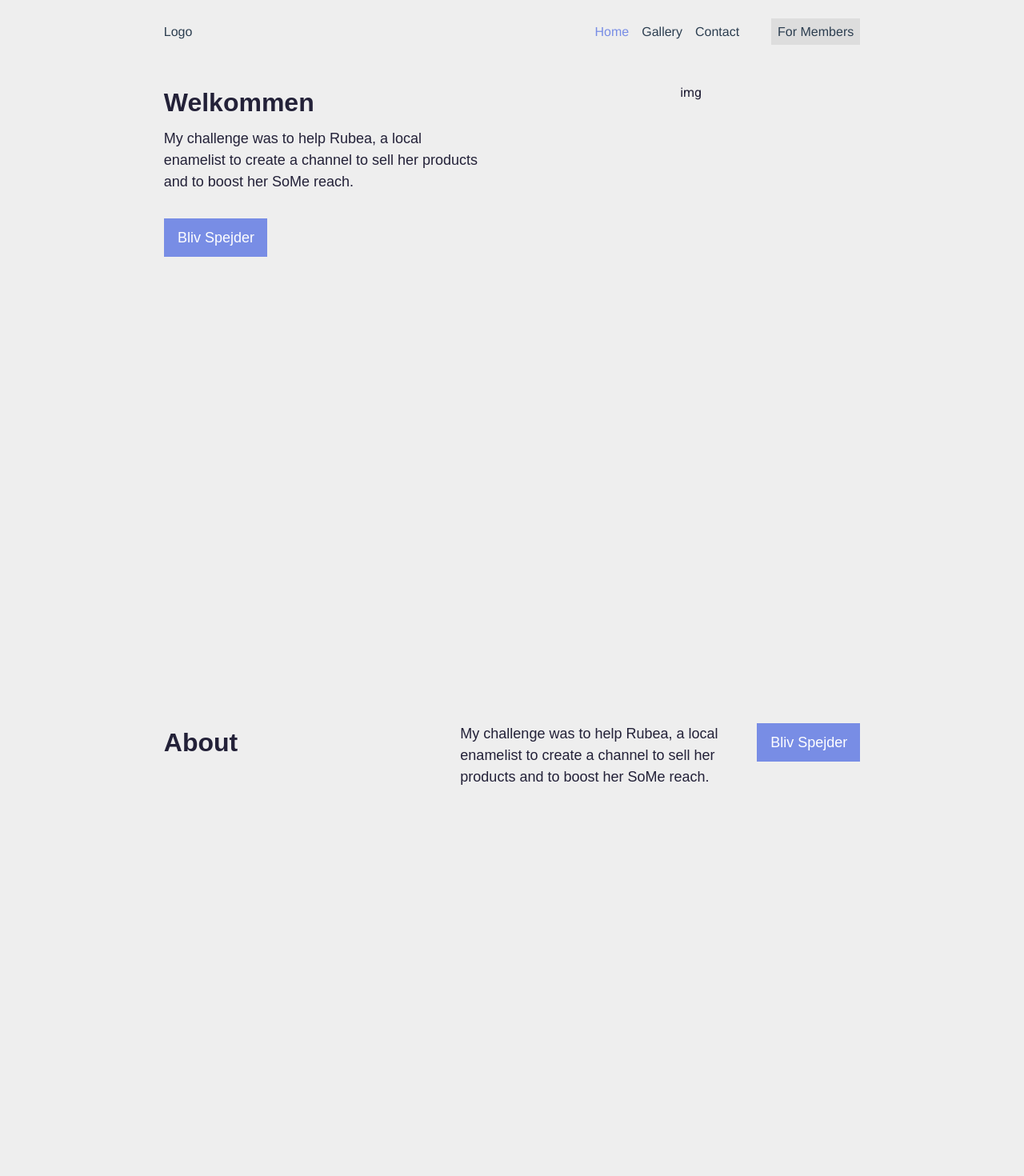
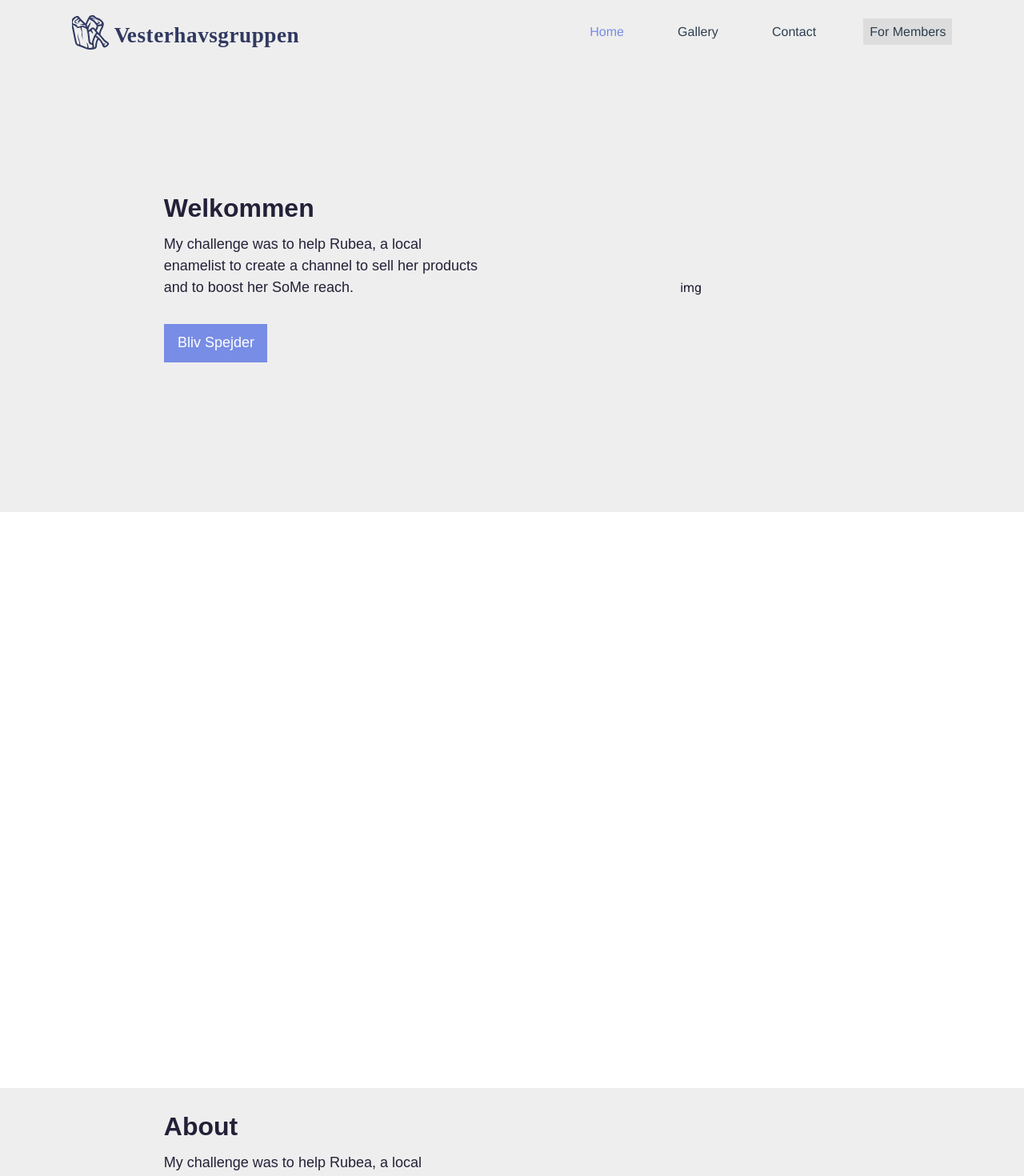
Before and after one commit to dzsozef13/Vesterhavsgruppen, a Vue app in the folder vester-app/: page / in a window 1280 px wide. Shown: the top 1470 px of the page at 80% size. Built offline with nearby package versions, Linux system fonts and the light colour scheme.

Commit message:
made template containers

```diff
--- a/vester-app/src/App.vue
+++ b/vester-app/src/App.vue
@@ -2,13 +2,13 @@
   <div id="app">
     <v-container class="hidden-sm-and-down" id="nav" style="max-width: unset;">
       <div>
-        Logo
+        <v-img :src="require('./assets/logo.svg')"></v-img>
       </div>
       <div>
-        <router-link to="/">Home</router-link>
-        <router-link to="/who">Gallery</router-link>
-        <router-link to="/what">Contact</router-link>
-        <router-link to="/contact" style="margin-left:32px; padding: 8px;background-color:#ddd;">For Members</router-link>
+        <router-link id="link" to="/">Home</router-link>
+        <router-link id="link" to="/who">Gallery</router-link>
+        <router-link id="link" to="/what">Contact</router-link>
+        <router-link id="link" to="/contact" style=" padding: 8px;background-color:#ddd;">For Members</router-link>
       </div>
       <!-- <div>
         <router-link to="/contact">For Members</router-link>
@@ -39,8 +39,12 @@
   z-index: 999;
   height: 80px;
   width: 100%;
-  padding: 0 16vw 0 16vw;
+  padding: 0 7vw 0 7vw;
   background-color: #eee;
+
+  #link{
+    margin-left: 4vw;
+  }
 
   a {
     font-weight: 400;
--- a/vester-app/src/views/Home.vue
+++ b/vester-app/src/views/Home.vue
@@ -2,8 +2,8 @@
 <v-app id="home">
 
   <v-container class="section-1" style="max-width: unset; margin:0;">
-    <v-row>
-      <v-col class="asd">
+    <v-row id="mainrow">
+      <v-col class="asd" >
         <Title ttlText="Welkommen"/>
         <Paragraph prgText="My challenge was to help Rubea, a local enamelist to create a channel to sell her products and to boost her SoMe reach."/>
         <SquareButton btnText="Bliv Spejder" route="/about"/>
@@ -14,10 +14,22 @@
     </v-row>
   </v-container>
 
+  <v-container style="max-width: unset; margin:0; padding:0;">
+    <v-row lg="12" style="margin:0;" >
+      <v-col lg="12" style="padding:0;">
+        <v-img :src="require('../assets/Thumb.jpg')"></v-img>
+      </v-col>
+    </v-row>
+  </v-container>
+
   <v-container class="section-1" style="max-width: unset; margin:0;">
-    <Title ttlText="About"/>
-    <Paragraph prgText="My challenge was to help Rubea, a local enamelist to create a channel to sell her products and to boost her SoMe reach."/>
-    <SquareButton btnText="Bliv Spejder" route="/about"/>
+    <v-row>
+      <v-col>
+        <Title ttlText="About"/>
+        <Paragraph prgText="My challenge was to help Rubea, a local enamelist to create a channel to sell her products and to boost her SoMe reach."/>
+        <SquareButton btnText="Bliv Spejder" route="/about"/>
+      </v-col>
+    </v-row>
   </v-container>
 
 </v-app>
@@ -47,7 +59,7 @@ export default {
   display: flex;
   align-items: left;
   justify-content: center;
-  min-height: 100vh;
+  min-height: 70vh;
   padding: 24px 16vw 24px 16vw;
   margin: 0;
 }
@@ -65,4 +77,10 @@ export default {
   height: max-content;
 }
 
+#mainrow{
+  display: flex;
+  align-items: center;
+
+}
+
 </style>
```
Also changed, not shown: vester-app/src/assets/Thumb.jpg (added), 1 other file (tests, documents, lock files or other folders).
